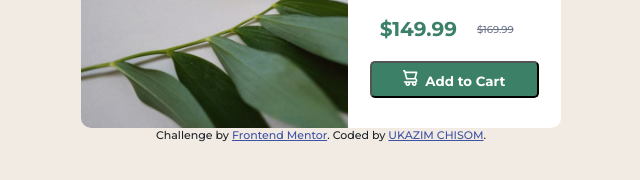
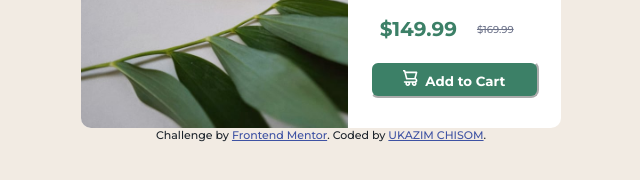
Before and after one commit to ukazimchisom/product-preview-card-component., a plain HTML site: page index.html in a window 1280 px wide. Shown: the part 412-592 px from the top of the page, 319-959 px from the left. Drawn offline with Linux system fonts and the light colour scheme.

Commit message:
Add files via upload

```diff
--- a/styles.css
+++ b/styles.css
@@ -108,8 +108,9 @@ button {
     font-weight: bold;
     padding: 7px;
     margin-top: 10px;
-    border-radius: 5px;
+    border-radius: 8px;
     cursor: pointer;
+    border-color: var(--clr-White);
 }
 
 button:hover{
```
